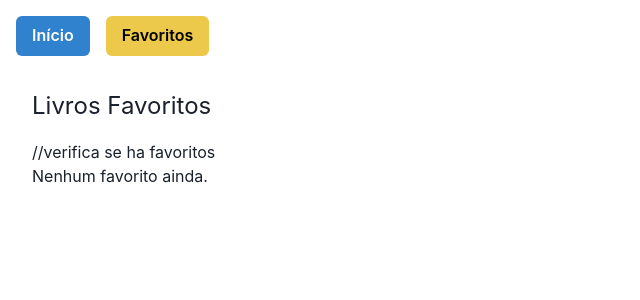
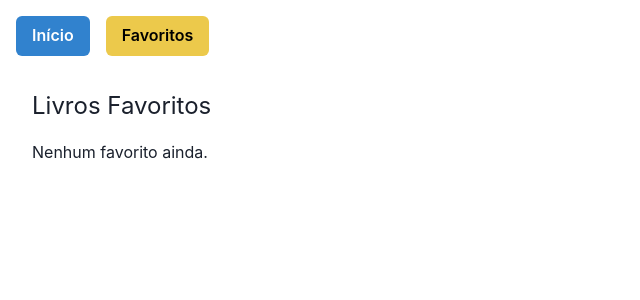
Before and after one commit to Brennerodrigues/Desafio-Livros, a React (Create React App) app: page /favoritos in a window 1280 px wide. Shown: the top 300 px of the page, without its empty margins (0-640 px from the left). Built offline with nearby package versions, Linux system fonts and the light colour scheme.

Commit message:
Update Favorites.js
remocao de comentario prejudicial

```diff
--- a/src/pages/Favorites.js
+++ b/src/pages/Favorites.js
@@ -12,7 +12,6 @@ export function Favorites() {
     //Exibe o título da pagina
     <Box p={4}>
       <Text fontSize="2xl" mb={4}>Livros Favoritos</Text>
-    //verifica se ha favoritos
       {favorites.length === 0 ? (
         <Text>Nenhum favorito ainda.</Text>
       ) : (
```
